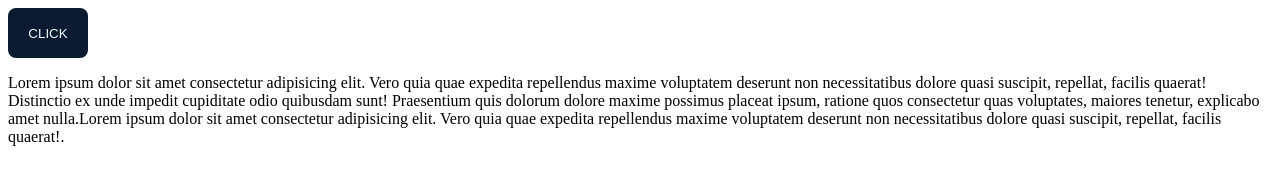
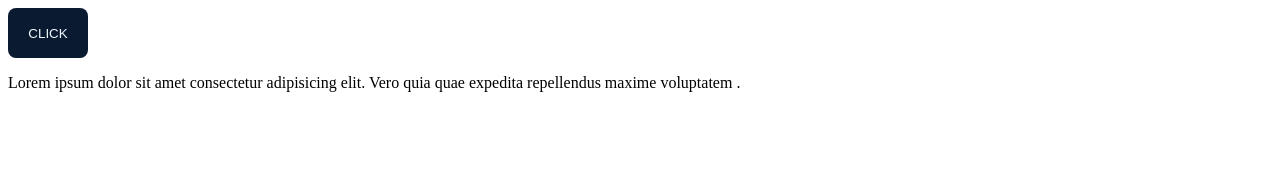
Before and after one commit to mohiulislam/expr, a plain HTML site: page index.html in a window 1280 px wide. Drawn offline with nearby package versions, Linux system fonts and the light colour scheme.

Commit message:
third commit

```diff
--- a/index.html
+++ b/index.html
@@ -10,7 +10,7 @@
 </head>
 <body>
     <button>CLICK</button>
-    <p id="a">Lorem ipsum dolor sit amet consectetur adipisicing elit. Vero quia quae expedita repellendus maxime voluptatem deserunt non necessitatibus dolore quasi suscipit, repellat, facilis quaerat! Distinctio ex unde impedit cupiditate odio quibusdam sunt! Praesentium quis dolorum dolore maxime possimus placeat ipsum, ratione quos consectetur quas voluptates, maiores tenetur, explicabo amet nulla.Lorem ipsum dolor sit amet consectetur adipisicing elit. Vero quia quae expedita repellendus maxime voluptatem deserunt non necessitatibus dolore quasi suscipit, repellat, facilis quaerat!.</p>
+    <p id="a">Lorem ipsum dolor sit amet consectetur adipisicing elit. Vero quia quae expedita repellendus maxime voluptatem .</p>
     <script src="prac.js"></script>
 </body>
 </html>
```
